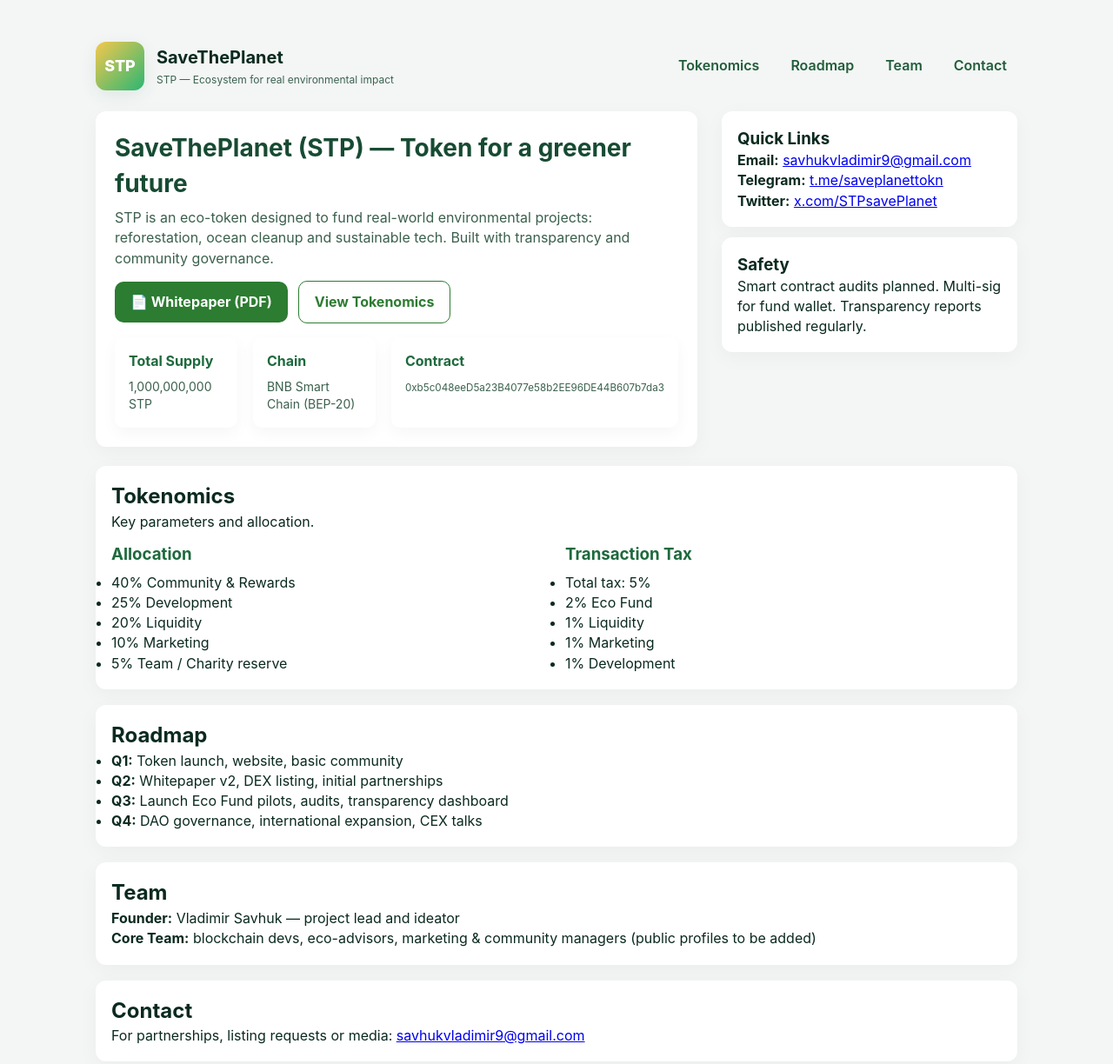
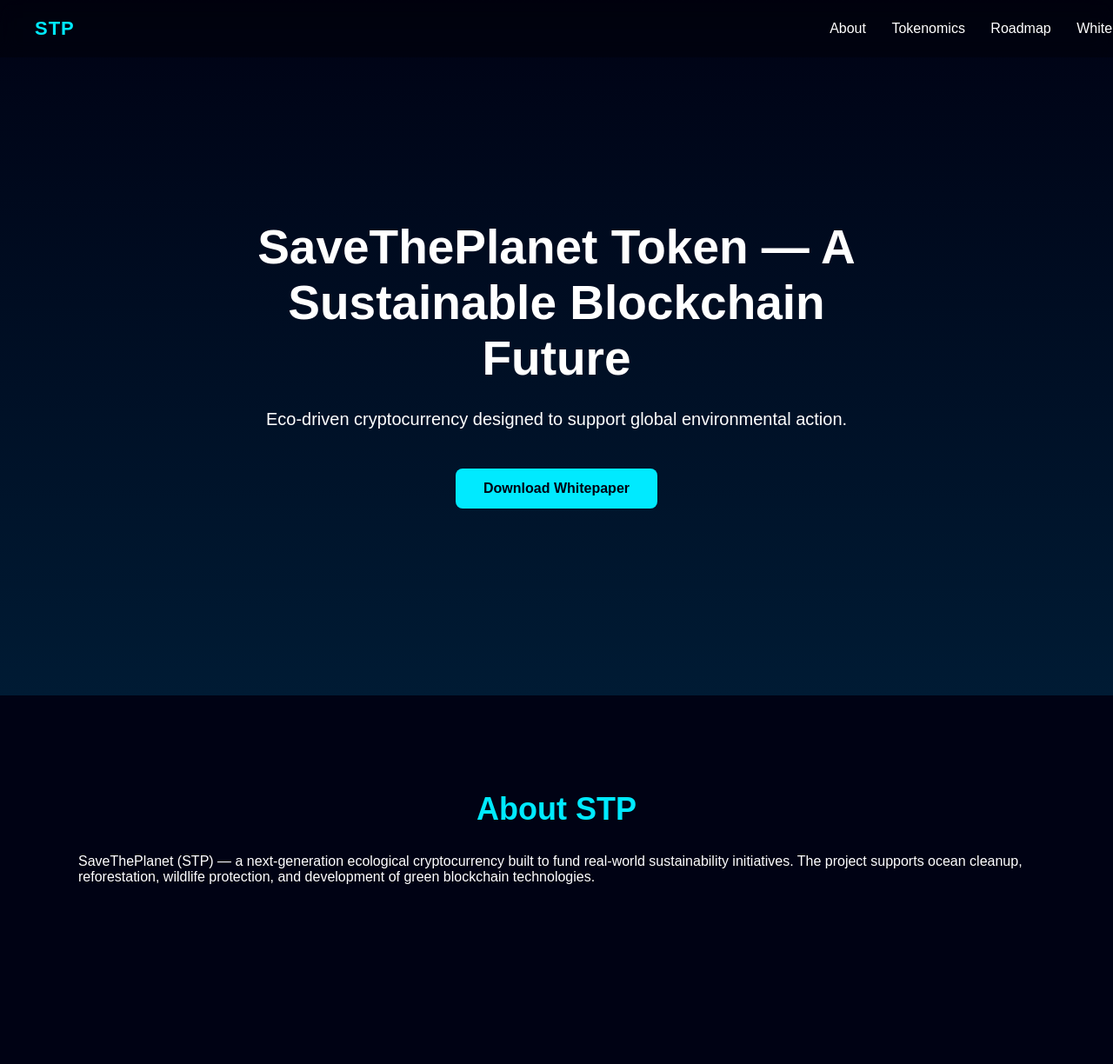
Before and after one commit to savhukvladimir9-jpg/savetheplanet-project, a plain HTML site: page index.html in a window 1280 px wide. Shown: the top 1224 px of the page at 87% size. Drawn offline with Linux system fonts and the light colour scheme.

Commit message:
Update index.html
Signed-off-by: Save Planet  <savhukvladimir9@gmail.com>

```diff
--- a/index.html
+++ b/index.html
@@ -1,199 +1,167 @@
-<!doctype html>
+<!DOCTYPE html>
 <html lang="en">
 <head>
-  <meta charset="utf-8" />
-  <meta name="viewport" content="width=device-width,initial-scale=1" />
-  <title>SaveThePlanet (STP) — Official</title>
-
+  <meta charset="UTF-8" />
+  <meta name="viewport" content="width=device-width, initial-scale=1.0" />
+  <title>SaveThePlanet (STP)</title>
   <style>
-    /* Basic reset */
-    * { box-sizing: border-box; margin: 0; padding: 0; }
     body {
-      font-family: Inter, "Segoe UI", Roboto, Arial, sans-serif;
-      background: #f3f6f5;
-      color: #0b2a1f;
-      -webkit-font-smoothing: antialiased;
-      -moz-osx-font-smoothing: grayscale;
-      line-height: 1.45;
+      margin: 0;
+      font-family: Arial, sans-serif;
+      background: #000214;
+      color: #ffffff;
     }
-
-    .wrap { max-width: 1100px; margin: 28px auto; padding: 20px; }
-
     header {
-      display:flex; align-items:center; justify-content:space-between;
-      gap:16px;
-      margin-bottom: 24px;
+      padding: 20px 40px;
+      display: flex;
+      justify-content: space-between;
+      align-items: center;
+      background: rgba(0, 0, 0, 0.3);
+      position: fixed;
+      width: 100%;
+      top: 0;
+      z-index: 10;
+      backdrop-filter: blur(10px);
     }
-    .brand { display:flex; gap:14px; align-items:center; text-decoration:none; color:inherit; }
     .logo {
-      width:56px; height:56px; border-radius:12px; background:linear-gradient(135deg,#f5c84d,#2bb673);
-      display:flex; align-items:center; justify-content:center; color:#fff; font-weight:800; font-size:18px;
-      box-shadow: 0 6px 20px rgba(12,60,30,0.08);
+      font-size: 22px;
+      font-weight: bold;
+      letter-spacing: 1px;
+      color: #00eaff;
     }
-    .brand h1 { font-size:20px; margin:0; }
-    .brand p { font-size:12px; color:#28523f; opacity:0.9; margin-top:2px; }
-
-    nav { display:flex; gap:12px; align-items:center; }
-    nav a { text-decoration:none; color:#225c3a; font-weight:600; padding:8px 12px; border-radius:8px; }
-    nav a:hover { background: rgba(34,92,58,0.06); }
-
+    nav a {
+      margin-left: 25px;
+      color: #ffffff;
+      text-decoration: none;
+      font-size: 16px;
+      transition: 0.3s;
+    }
+    nav a:hover {
+      color: #00eaff;
+    }
     .hero {
-      display:flex; gap:28px; align-items:flex-start; margin-bottom:22px;
+      height: 100vh;
+      display: flex;
+      align-items: center;
+      justify-content: center;
+      text-align: center;
+      background: linear-gradient(180deg, #000214, #001b34);
+      padding: 0 20px;
     }
-    .hero .left { flex:1; background:#ffffff; padding:22px; border-radius:12px; box-shadow:0 6px 24px rgba(8,20,10,0.04); }
-    .hero h2 { color:#174b33; font-size:28px; margin-bottom:8px; }
-    .hero p.lead { color:#3b604d; margin-bottom:14px; }
-    .cta-row { display:flex; gap:12px; align-items:center; flex-wrap:wrap; margin-top:6px; }
-    .btn { display:inline-block; padding:12px 18px; border-radius:10px; text-decoration:none; font-weight:700; }
-    .btn-primary { background:#2c7c31; color:#fff; }
-    .btn-outline { border:1px solid #2c7c31; color:#2c7c31; background:transparent; }
-
-    /* Info boxes */
-    .grid { display:grid; grid-template-columns:repeat(3,1fr); gap:18px; margin-top:18px; }
-    .card { background:#fff; padding:16px; border-radius:10px; box-shadow:0 6px 18px rgba(8,20,10,0.04); }
-    .card h3 { font-size:16px; color:#1e6a3d; margin-bottom:8px; }
-    .card p { color:#3b604d; font-size:14px; }
-
-    section { margin-top:20px; }
-
-    .two-col { display:grid; grid-template-columns: 1fr 420px; gap:18px; }
-    .white { background:#fff; padding:18px; border-radius:12px; box-shadow:0 6px 24px rgba(8,20,10,0.04); }
-
-    footer { margin-top:26px; text-align:center; color:#6c7b6f; font-size:14px; }
-
-    /* Responsive */
-    @media (max-width: 900px) {
-      .grid { grid-template-columns:repeat(2,1fr); }
-      .two-col { grid-template-columns: 1fr; }
+    .hero h1 {
+      font-size: 55px;
+      max-width: 800px;
     }
-    @media (max-width: 600px) {
-      .grid { grid-template-columns: 1fr; }
+    .hero p {
+      font-size: 20px;
+      margin-top: -10px;
+    }
+    .btn {
+      display: inline-block;
+      padding: 14px 32px;
+      background: #00eaff;
+      border-radius: 8px;
+      color: #000214;
+      text-decoration: none;
+      font-weight: bold;
+      margin-top: 25px;
+      transition: 0.3s;
+    }
+    .btn:hover {
+      background: #00aacc;
+    }
+    section {
+      padding: 80px 50px;
+      max-width: 1100px;
+      margin: auto;
+    }
+    h2 {
+      font-size: 36px;
+      text-align: center;
+      margin-bottom: 30px;
+      color: #00eaff;
+    }
+    .tokenomics {
+      display: grid;
+      grid-template-columns: repeat(auto-fit, minmax(250px, 1fr));
+      gap: 20px;
+    }
+    .card {
+      background: rgba(255, 255, 255, 0.05);
+      padding: 25px;
+      border-radius: 12px;
+      border: 1px solid rgba(255, 255, 255, 0.1);
+    }
+    .roadmap ul {
+      list-style: none;
+      padding: 0;
+    }
+    .roadmap li {
+      padding: 10px 0;
+      border-left: 3px solid #00eaff;
+      margin-bottom: 15px;
+      padding-left: 15px;
+    }
+    footer {
+      text-align: center;
+      padding: 30px;
+      background: rgba(0,0,0,0.4);
+      margin-top: 40px;
     }
   </style>
 </head>
 <body>
-  <div class="wrap">
   <header>
-      <a class="brand" href="#" aria-label="SaveThePlanet">
     <div class="logo">STP</div>
-        <div>
-          <h1>SaveThePlanet</h1>
-          <p>STP — Ecosystem for real environmental impact</p>
-        </div>
-      </a>
-
     <nav>
+      <a href="#about">About</a>
       <a href="#tokenomics">Tokenomics</a>
       <a href="#roadmap">Roadmap</a>
-        <a href="#team">Team</a>
-        <a href="#contact">Contact</a>
+      <a href="whitepaper.pdf" target="_blank">Whitepaper</a>
     </nav>
   </header>
 
   <div class="hero">
-      <div class="left">
-        <h2>SaveThePlanet (STP) — Token for a greener future</h2>
-        <p class="lead">STP is an eco-token designed to fund real-world environmental projects: reforestation, ocean cleanup and sustainable tech. Built with transparency and community governance.</p>
-
-        <div class="cta-row">
-          <!-- IMPORTANT: this link must be exact path to file in /docs folder -->
-          <a class="btn btn-primary" href="STP_Whitepaper_Official.pdf" target="_blank" rel="noopener noreferrer">📄 Whitepaper (PDF)</a>
-
-          <a class="btn btn-outline" href="#tokenomics">View Tokenomics</a>
-        </div>
-
-        <div class="grid" style="margin-top:16px;">
-          <div class="card">
-            <h3>Total Supply</h3>
-            <p>1,000,000,000 STP</p>
-          </div>
-          <div class="card">
-            <h3>Chain</h3>
-            <p>BNB Smart Chain (BEP-20)</p>
-          </div>
-          <div class="card">
-            <h3>Contract</h3>
-            <p><small>0xb5c048eeD5a23B4077e58b2EE96DE44B607b7da3</small></p>
-          </div>
+    <div>
+      <h1>SaveThePlanet Token — A Sustainable Blockchain Future</h1>
+      <p>Eco-driven cryptocurrency designed to support global environmental action.</p>
+      <a href="whitepaper.pdf" class="btn" target="_blank">Download Whitepaper</a>
     </div>
   </div>
 
-      <aside style="width:340px;">
-        <div class="white">
-          <h3>Quick Links</h3>
-          <p><strong>Email:</strong> <a href="mailto:savhukvladimir9@gmail.com">savhukvladimir9@gmail.com</a></p>
-          <p><strong>Telegram:</strong> <a href="https://t.me/saveplanettokn" target="_blank">t.me/saveplanettokn</a></p>
-          <p><strong>Twitter:</strong> <a href="https://x.com/STPsavePlanet" target="_blank">x.com/STPsavePlanet</a></p>
-        </div>
+  <section id="about">
+    <h2>About STP</h2>
+    <p>
+      SaveThePlanet (STP) — a next‑generation ecological cryptocurrency built to fund real‑world sustainability initiatives. The project supports ocean cleanup, reforestation, wildlife protection, and development of green blockchain technologies.
+    </p>
+  </section>
 
-        <div style="height:12px"></div>
-
-        <div class="white">
-          <h3>Safety</h3>
-          <p>Smart contract audits planned. Multi-sig for fund wallet. Transparency reports published regularly.</p>
-        </div>
-      </aside>
-    </div>
-
-    <section id="tokenomics" class="white">
+  <section id="tokenomics">
     <h2>Tokenomics</h2>
-      <p style="margin-bottom:12px;">Key parameters and allocation.</p>
-
-      <div style="display:flex;gap:20px;flex-wrap:wrap;">
-        <div style="flex:1;min-width:210px;">
-          <h3 style="margin-bottom:8px;color:#1e6a3d;">Allocation</h3>
-          <ul>
-            <li>40% Community & Rewards</li>
-            <li>25% Development</li>
-            <li>20% Liquidity</li>
-            <li>10% Marketing</li>
-            <li>5% Team / Charity reserve</li>
-          </ul>
-        </div>
-
-        <div style="flex:1;min-width:210px;">
-          <h3 style="margin-bottom:8px;color:#1e6a3d;">Transaction Tax</h3>
-          <ul>
-            <li>Total tax: 5%</li>
-            <li>2% Eco Fund</li>
-            <li>1% Liquidity</li>
-            <li>1% Marketing</li>
-            <li>1% Development</li>
-          </ul>
-        </div>
+    <div class="tokenomics">
+      <div class="card"><strong>Total Supply:</strong> 1,000,000,000 STP</div>
+      <div class="card"><strong>Liquidity:</strong> 40%</div>
+      <div class="card"><strong>Marketing:</strong> 20%</div>
+      <div class="card"><strong>Charity Pool:</strong> 20%</div>
+      <div class="card"><strong>Development:</strong> 10%</div>
+      <div class="card"><strong>Team:</strong> 10% (Locked)</div>
     </div>
   </section>
 
-    <section id="roadmap" style="margin-top:18px;">
-      <div class="white">
+  <section id="roadmap">
     <h2>Roadmap</h2>
+    <div class="roadmap">
       <ul>
-          <li><strong>Q1:</strong> Token launch, website, basic community</li>
-          <li><strong>Q2:</strong> Whitepaper v2, DEX listing, initial partnerships</li>
-          <li><strong>Q3:</strong> Launch Eco Fund pilots, audits, transparency dashboard</li>
-          <li><strong>Q4:</strong> DAO governance, international expansion, CEX talks</li>
+        <li>Q1 — Token Launch, Website, Branding</li>
+        <li>Q2 — Listings, Partnerships, Marketing Campaign</li>
+        <li>Q3 — STP Wallet App & Rewards System</li>
+        <li>Q4 — Global Charity Program & Eco Grants</li>
       </ul>
     </div>
   </section>
 
-    <section id="team" style="margin-top:18px;">
-      <div class="white">
-        <h2>Team</h2>
-        <p><strong>Founder:</strong> Vladimir Savhuk — project lead and ideator</p>
-        <p><strong>Core Team:</strong> blockchain devs, eco-advisors, marketing & community managers (public profiles to be added)</p>
-      </div>
-    </section>
-
-    <section id="contact" style="margin-top:18px;">
-      <div class="white">
-        <h2>Contact</h2>
-        <p>For partnerships, listing requests or media: <a href="mailto:savhukvladimir9@gmail.com">savhukvladimir9@gmail.com</a></p>
-      </div>
-    </section>
-
   <footer>
-      <p>© 2025 SaveThePlanet (STP) — All rights reserved</p>
+    © 2025 SaveThePlanet — All Rights Reserved
   </footer>
-  </div>
 </body>
 </html>
```
Lines whose indentation alone changed are shown as unchanged.
